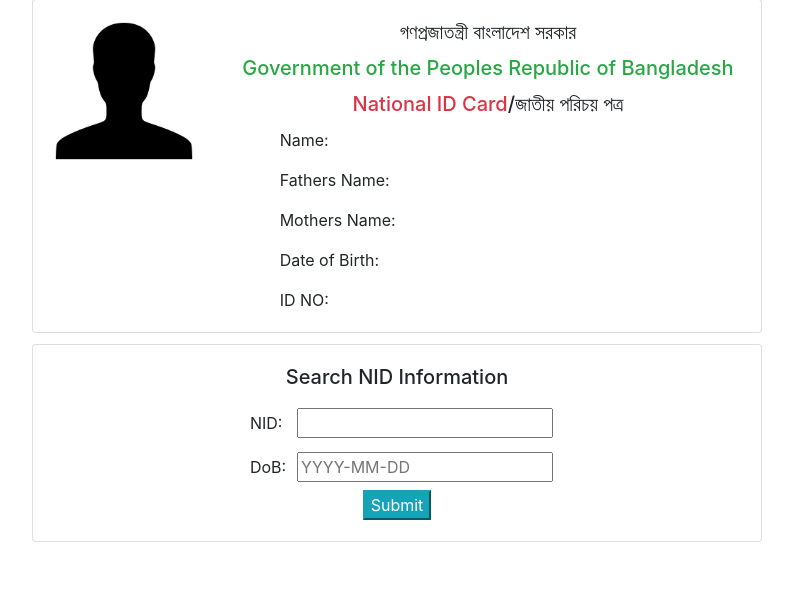
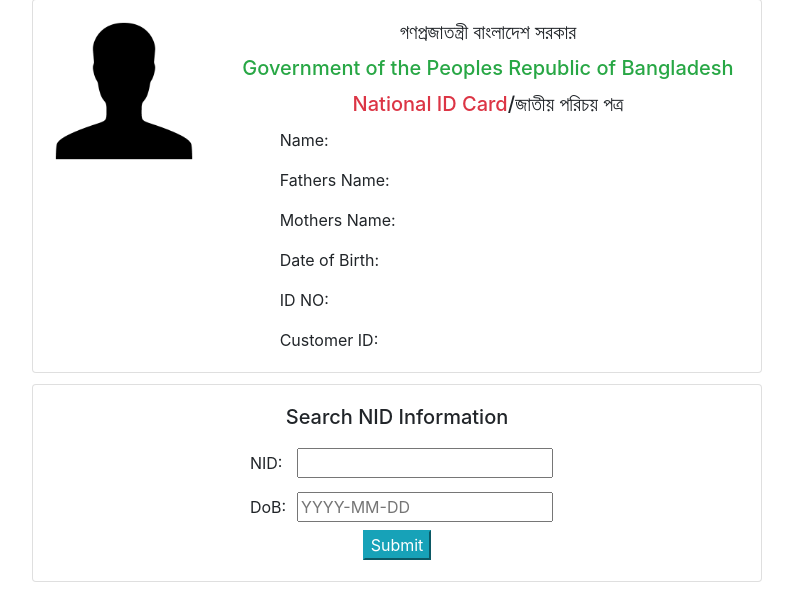
Before and after one commit to Rafi99769/NID-Validation, a Django app: page /nid/ in a window 1280 px wide. Shown: the part 52-644 px from the top of the page, without its empty margins (243-1036 px from the left). Run offline with Django 3.2, Linux system fonts and the light colour scheme; some libraries are stand-ins or nearby versions.

Commit message:
customer id included

```diff
--- a/apps/core/models.py
+++ b/apps/core/models.py
@@ -11,6 +11,7 @@ class NID(models.Model):
     address = models.TextField()
     blood_group = models.PositiveSmallIntegerField(choices=BLOOD_GROUPS, default=3)
     received_date = models.DateField()
+    customer_id = models.IntegerField(null=True)
 
     def __str__(self):
         return self.number
--- a/templates/core/nid.html
+++ b/templates/core/nid.html
@@ -38,6 +38,7 @@
                                     <p class="card-text">Mothers Name: </p>
                                     <p class="card-text">Date of Birth: </p>
                                     <p class="card-text">ID NO: </p>
+                                    <p class="card-text">Customer ID: </p>
                                 </div>
                                 <div class="col-md-7">
                                     <p class="card-text" id="card_holder_name"></p>
@@ -45,6 +46,7 @@
                                     <p class="card-text" id="card_holder_mother_name"></p>
                                     <p class="card-text" id="card_holder_dob"></p>
                                     <p class="card-text" id="card_holder_nid"></p>
+                                    <p class="card-text" id="card_holder_customer_id"></p>
                                 </div>
                             </div>
                         </div>
@@ -121,6 +123,7 @@
         <div class="col-md"></div>
     </div>
     <div style="text-align: center" id="nid_msg"></div>
+</div>
     <script>
         $('#nid_submit').click(function (e) {
             e.preventDefault();
@@ -135,6 +138,7 @@
                     $('#card_holder_mother_name').text(res[0].mothers_name);
                     $('#card_holder_dob').text(res[0].birth_date);
                     $('#card_holder_nid').text(res[0].number);
+                    $('#card_holder_customer_id').text(res[0].customer_id);
                 } else {
                     $('#nid_msg').css('color', 'red').text('Invalid NID!');
                     $('#card_holder_name').text('');
@@ -142,6 +146,7 @@
                     $('#card_holder_mother_name').text('');
                     $('#card_holder_dob').text('');
                     $('#card_holder_nid').text('');
+                    $('#card_holder_customer_id').text('');
                 }
             });
         });
```
Also changed, not shown: conf/settings.py (+5 -5 lines), db.sqlite3.
